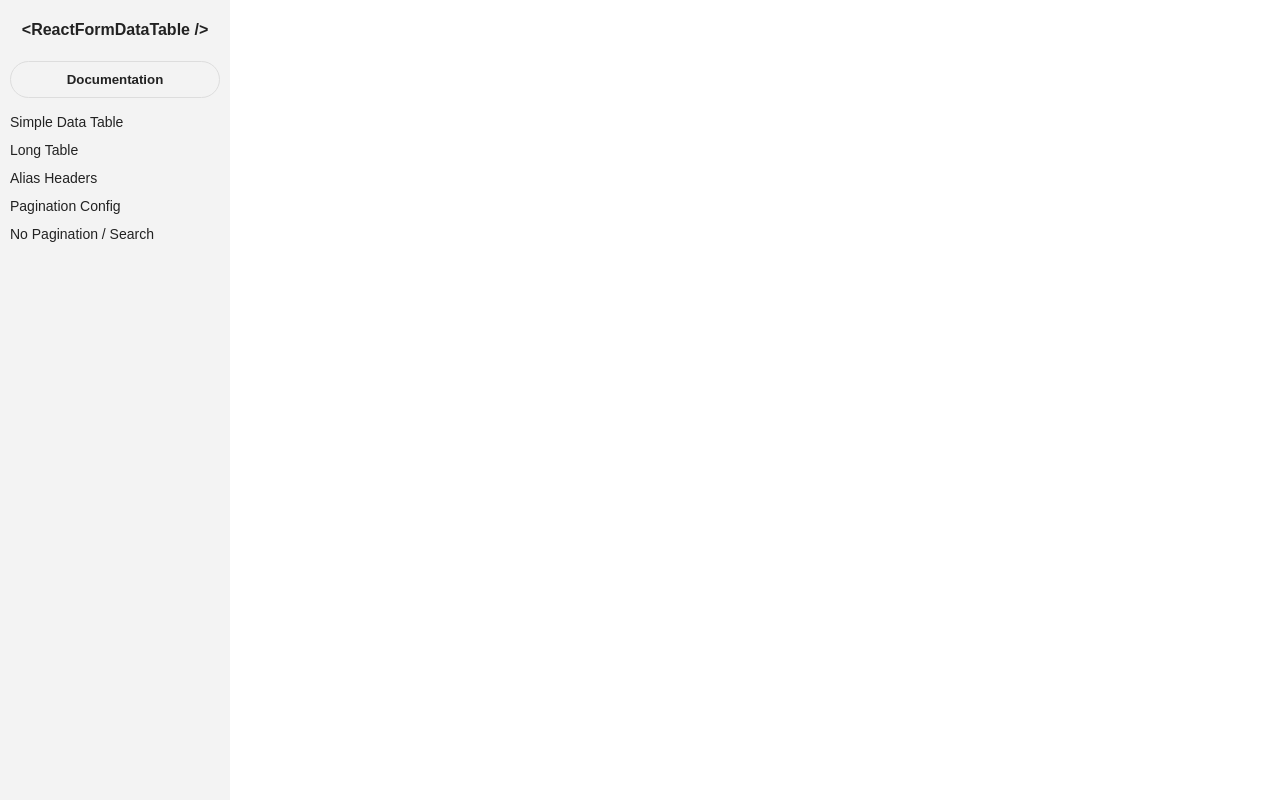
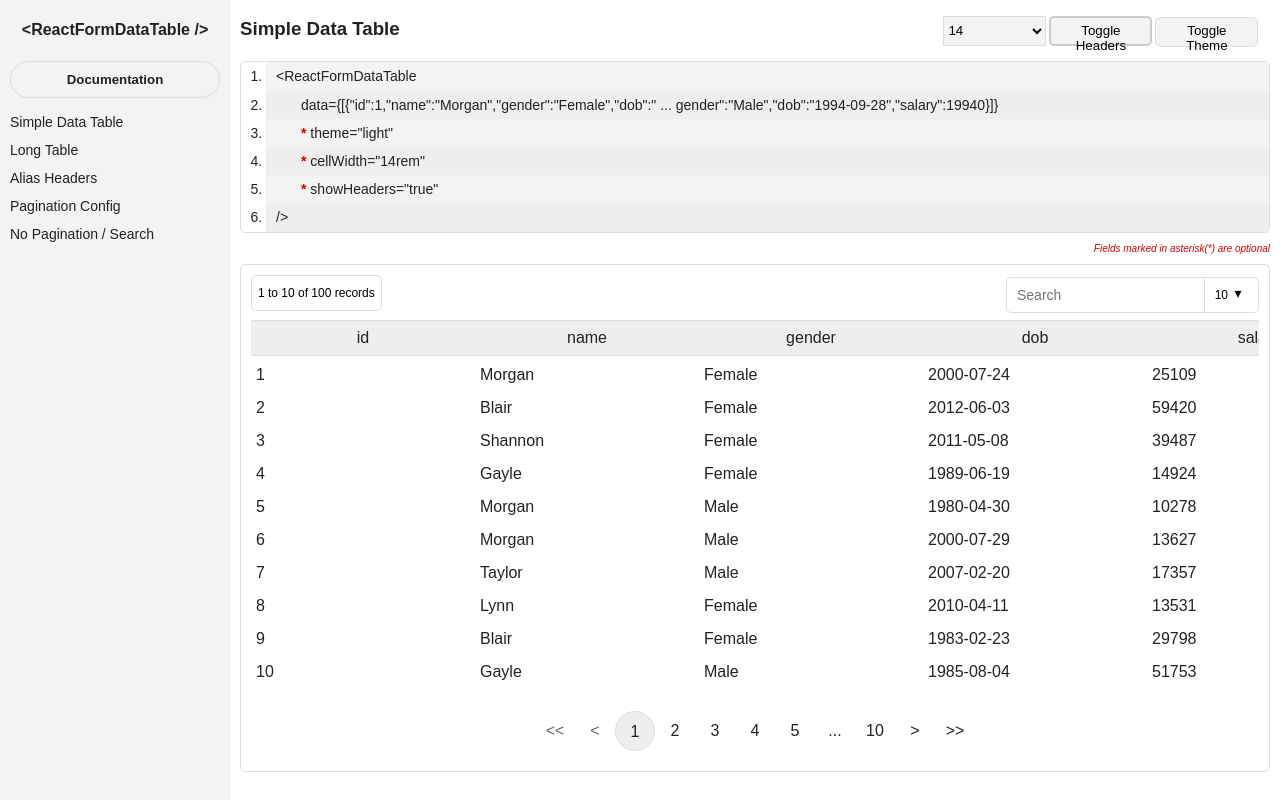
Before and after one commit to bharani-palani-zz/react-form-data-table, a React (Create React App) app: page / in a window 1280 px wide. Built offline with nearby package versions, Linux system fonts and the light colour scheme; the HTML template or start-up script is replaced by a standard one.

Commit message:
code snippet init

```diff
--- a/package.json
+++ b/package.json
@@ -1,7 +1,7 @@
 {
   "homepage": "https://bharani-palani.github.io/react-form-data-table",
   "name": "react-form-data-table",
-  "version": "1.0.11",
+  "version": "1.0.12",
   "description": "React component with form based data table, compromising all data table features with ajax and more..",
   "author": "Bharani Palani",
   "license": "MIT",
--- a/public/index.html
+++ b/public/index.html
@@ -9,7 +9,7 @@
       name="description"
       content="Web site created using create-react-app"
     />
-    <link rel="apple-touch-icon" href="%PUBLIC_URL%/logo192.png" />
+    <link href="%PUBLIC_URL%/logo192.png" />
     <!--
       manifest.json provides metadata used when your web app is installed on a
       user's mobile device or desktop. See https://developers.google.com/web/fundamentals/web-app-manifest/
--- a/src/documentation/Documentation.scss
+++ b/src/documentation/Documentation.scss
@@ -1,7 +1,9 @@
 $bg: #f3f3f3;
+$active: #ccc;
 $color: #222;
 $highLight: #ddd;
 $borderColor: #ddd;
+$red: #d60000;
 .documentation {
   display: grid;
   grid-template-columns: 230px auto;
@@ -13,35 +15,57 @@ $borderColor: #ddd;
   }
   .overflowHidden {
     overflow: hidden;
+    padding: 10px;
   }
   .react-form-data-table {
     border-radius: 5px;
-    margin: 10px;
     padding: 10px;
     &.light {
       border: solid 1px $highLight;
     }
   }
   .code {
-    margin: 10px;
     color: $color;
     line-height: 1.3;
     font-size: 14px;
     font-family: Arial, Helvetica, sans-serif;
     border: solid 1px $highLight;
     border-radius: 5px;
+    margin-bottom: 0;
+    padding-left: 25px;
+    li {
+      padding: 5px 10px;
+      &.indend {
+        padding-left: 35px;
+      }
+      &:nth-child(even) {
+        background: #eee;
+      }
+      &:nth-child(odd) {
+        background: #f3f3f3;
+      }
+    }
   }
   .dropDown {
     background: $bg;
     border: solid 1px $highLight;
     height: 30px;
   }
+  .note {
+    color: $red;
+    text-align: right;
+    font-size: 10px;
+    padding: 10px 0;
+    font-style: italic;
+  }
+  .asterisk {
+    color: $red;
+  }
   .infoDiv {
     display: grid;
-    grid-template-columns: 80% 10% 10%;
-    column-gap: 5px;
+    grid-template-columns: 68% 10% 10% 10%;
+    column-gap: 3px;
     color: #aaa;
-    margin-right: 15px;
     align-items: baseline;
   }
   .btn {
@@ -51,10 +75,12 @@ $borderColor: #ddd;
     border-radius: 5px;
     height: 30px;
     cursor: pointer;
+    &.active {
+      border: solid 2px $active;
+    }
   }
   .heading {
     margin: 0;
-    padding: 10px;
     color: $color;
     line-height: 2;
   }
@@ -101,4 +127,3 @@ $borderColor: #ddd;
     }
   }
 }
-// dummy
--- a/src/documentation/SideBar.js
+++ b/src/documentation/SideBar.js
@@ -12,7 +12,7 @@ const SideBar = props => {
   return (
     <div className="sideBar">
       <h4 align="center">
-        <Link to="/" className="brand">{`<ReactFormDataTable />`}</Link>
+        <Link to="/react-form-data-table" className="brand">{`<ReactFormDataTable />`}</Link>
       </h4>
       <h5 align="center" className="doc">
         Documentation
--- a/src/documentation/Wrapper.js
+++ b/src/documentation/Wrapper.js
@@ -7,11 +7,18 @@ import DemoDataTable from "./tables/DemoDataTable";
 const Wrapper = props => {
   return (
     <Switch>
-      {/* <Route
+      <Route
         exact
         path="/"
-        component={() => <DemoDataTable data={sampleData} />}
-      /> */}
+        component={() => (
+          <DemoDataTable
+            name="Simple Data Table"
+            aliasHeaders={menus[0].aliasHeaders}
+            data={menus[0].data}
+            config={menus[0].config}
+          />
+        )}
+      />
       {menus.map((menu, i) => {
         return (
           <Route
@@ -20,6 +27,7 @@ const Wrapper = props => {
             path={menu.href}
             component={() => (
               <DemoDataTable
+                name={menu.label}
                 aliasHeaders={menu.aliasHeaders}
                 data={menu.data}
                 config={menu.config}
@@ -28,7 +36,17 @@ const Wrapper = props => {
           />
         );
       })}
-      {/* <Route path="*" component={() => <DemoDataTable data={sampleData} />} /> */}
+      <Route
+        path="*"
+        component={() => (
+          <DemoDataTable
+            name="Simple Data Table"
+            aliasHeaders={menus[0].aliasHeaders}
+            data={menus[0].data}
+            config={menus[0].config}
+          />
+        )}
+      />
     </Switch>
   );
 };
--- a/src/documentation/menuComponent.js
+++ b/src/documentation/menuComponent.js
@@ -8,7 +8,8 @@ const menus = [
       id: s.id,
       name: s.name,
       gender: s.gender,
-      dob: s.dob
+      dob: s.dob,
+      salary: s.salary
     }))
   },
   {
@@ -20,7 +21,8 @@ const menus = [
       gender: s.gender,
       dob: s.dob,
       salary: s.salary,
-      lastLogin: s.lastLogin
+      lastLogin: s.lastLogin,
+      userId: s.userId
     }))
   },
   {
@@ -54,7 +56,8 @@ const menus = [
       id: s.id,
       name: s.name,
       gender: s.gender,
-      dob: s.dob
+      dob: s.dob,
+      salary: s.salary,
     })),
     config: {
       footer: {
@@ -73,7 +76,8 @@ const menus = [
       id: s.id,
       name: s.name,
       gender: s.gender,
-      dob: s.dob
+      dob: s.dob,
+      salary: s.salary,
     })).filter((_,i) => i < 20),
     config: { footer: { pagination: {} } }
   }
--- a/src/documentation/tables/DemoDataTable.js
+++ b/src/documentation/tables/DemoDataTable.js
@@ -2,8 +2,9 @@ import React, { useState } from "react";
 import ReactFormDataTable from "../../root/ReactFormDataTable";
 
 const DemoDataTable = props => {
-  const { data, aliasHeaders, config } = props;
+  const { name, data, aliasHeaders, config, showHeaders } = props;
   const [toggle, setToggle] = useState(false);
+  const [headers, setToggleHeaders] = useState(true);
   const [width, setWidth] = useState(14);
   const widthArray = (start, end) => {
     return Array(end - start + 1)
@@ -14,37 +15,54 @@ const DemoDataTable = props => {
     <>
       <div className="overflowHidden">
         <div className="infoDiv">
-          <div className="heading">Simple Data Table</div>
+          <h3 className="heading">{name}</h3>
           <select
             className="dropDown"
             onChange={e => setWidth(Number(e.target.value))}
           >
-            <option value={10}>Select</option>
+            <option value={10}>Cell-width</option>
             {widthArray(10, 20).map(v => (
               <option selected={v === width} value={v}>
                 {v}
               </option>
             ))}
           </select>
-          <button className="btn" onClick={() => setToggle(!toggle)}>
+          <button className={`btn ${headers ? "active" : ""}`} onClick={() => setToggleHeaders(!headers)}>
+            Toggle Headers
+          </button>
+          <button className={`btn ${toggle ? "active" : ""}`} onClick={() => setToggle(!toggle)}>
             Toggle Theme
           </button>
         </div>
-        <pre className="code">
-          {`
-        <ReactFormDataTable
-          data={}
-          theme={${toggle ? "dark" : "light"}}
-          cellWidth={${width}rem}
-        />
-        `}
-        </pre>
+        <ol className="code">
+          <li>{`<ReactFormDataTable`}</li>
+          <li className="indend">
+            data=
+            {`{${JSON.stringify(data).substring(0, 50)} ... ${JSON.stringify(
+              data
+            ).substr(-50)}}`}
+          </li>
+          <li className="indend"><b className="asterisk">* </b>theme="{`${toggle ? "dark" : "light"}`}"</li>
+          {width && <li className="indend"><b className="asterisk">* </b>cellWidth="{`${width}`}rem"</li>}
+          {aliasHeaders && (
+            <li className="indend">
+              <b className="asterisk">* </b>aliasHeaders={`{${JSON.stringify(aliasHeaders)}}`}
+            </li>
+          )}
+          {config && (
+            <li className="indend"><b className="asterisk">* </b>config={`{${JSON.stringify(config)}}`}</li>
+          )}
+          <li className="indend"><b className="asterisk">* </b>showHeaders="{`${headers}`}"</li>
+          <li>{`/>`}</li>
+        </ol>
+        <div className="note">Fields marked in asterisk(*) are optional</div>
         <ReactFormDataTable
           data={data}
           theme={toggle ? "dark" : "light"}
           cellWidth={`${width}rem`}
           aliasHeaders={aliasHeaders}
           config={config}
+          showHeaders={headers}
         />
       </div>
     </>
--- a/src/mockData.js
+++ b/src/mockData.js
@@ -709,7 +709,7 @@ let sampleData = [
   }
 ];
 const gender = ["Male", "Female"];
-const names = ["John", "Eric", "Denis", "Peter", "Sheethal", "Katy", "Trinity", "Kevin", "Zuckerberg", "Moris"];
+const names = ["Beverly", "Blair", "Carol", "Lynn", "Morgan", "Shannon", "Taylor", "Gayle", "Darcy", "Dorian"];
 const leadingZeros = number => {
   let num = Number(number);
   return num < 10 ? `0${num}` : num;
@@ -736,6 +736,7 @@ const randomNumber = (min, max) => {
 };
 sampleData = sampleData.map(s => ({
   id: s.id,
+  userId: s.userId,
   name: names[randomNumber(0, 9)],
   title: s.title,
   body: s.body,
--- a/src/root/ReactFormDataTable.js
+++ b/src/root/ReactFormDataTable.js
@@ -21,6 +21,7 @@ function ReactFormDataTable(props) {
   const defaultValues = props.defaultValues;
   const onTableUpdate = props.onTableUpdate;
   const onReFetchData = props.onReFetchData;
+  const showHeaders = props.showHeaders;
   const cellWidth = props.cellWidth;
   const theme = props.theme;
   const [rowElements, setRowElements] = useState([]);
@@ -503,7 +504,7 @@ function ReactFormDataTable(props) {
               }}
               className={`grid-container responsive-grid`}
             >
-              {aliasHeaders.map((heading, i) => (
+              {showHeaders && aliasHeaders.map((heading, i) => (
                 <div
                   key={`key-${i}`}
                   onClick={() => onSort(TableRows[i])}
@@ -647,6 +648,7 @@ function ReactFormDataTable(props) {
 
 ReactFormDataTable.propTypes = {
   Table: PropTypes.string,
+  showHeaders: PropTypes.bool,
   aliasHeaders: PropTypes.array,
   data: PropTypes.array,
   showTotal: PropTypes.array,
@@ -664,6 +666,7 @@ ReactFormDataTable.propTypes = {
 };
 ReactFormDataTable.defaultProps = {
   Table: "My table",
+  showHeaders: true,
   aliasHeaders: [],
   showTotal: [],
   rowKeyUp: "",
```
